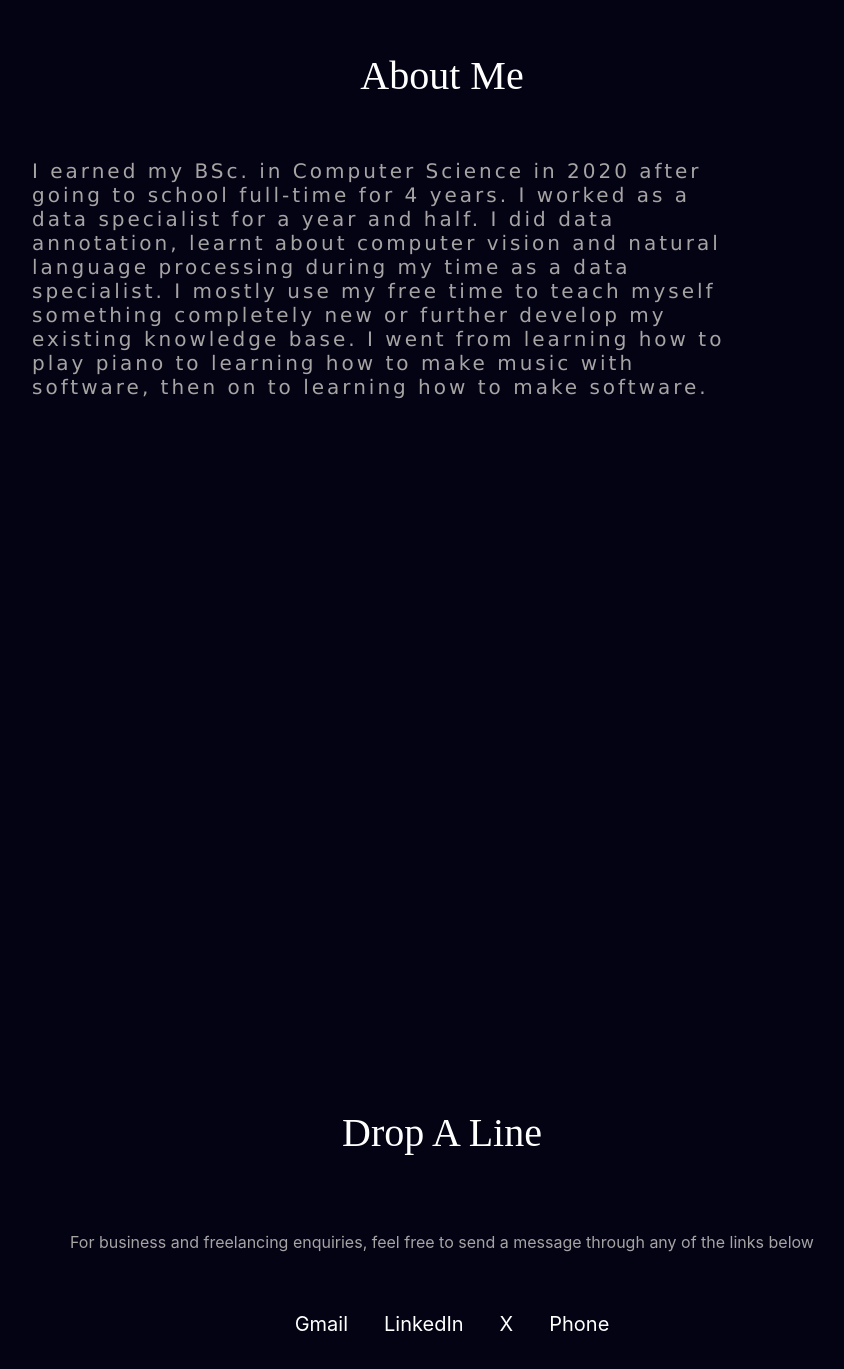
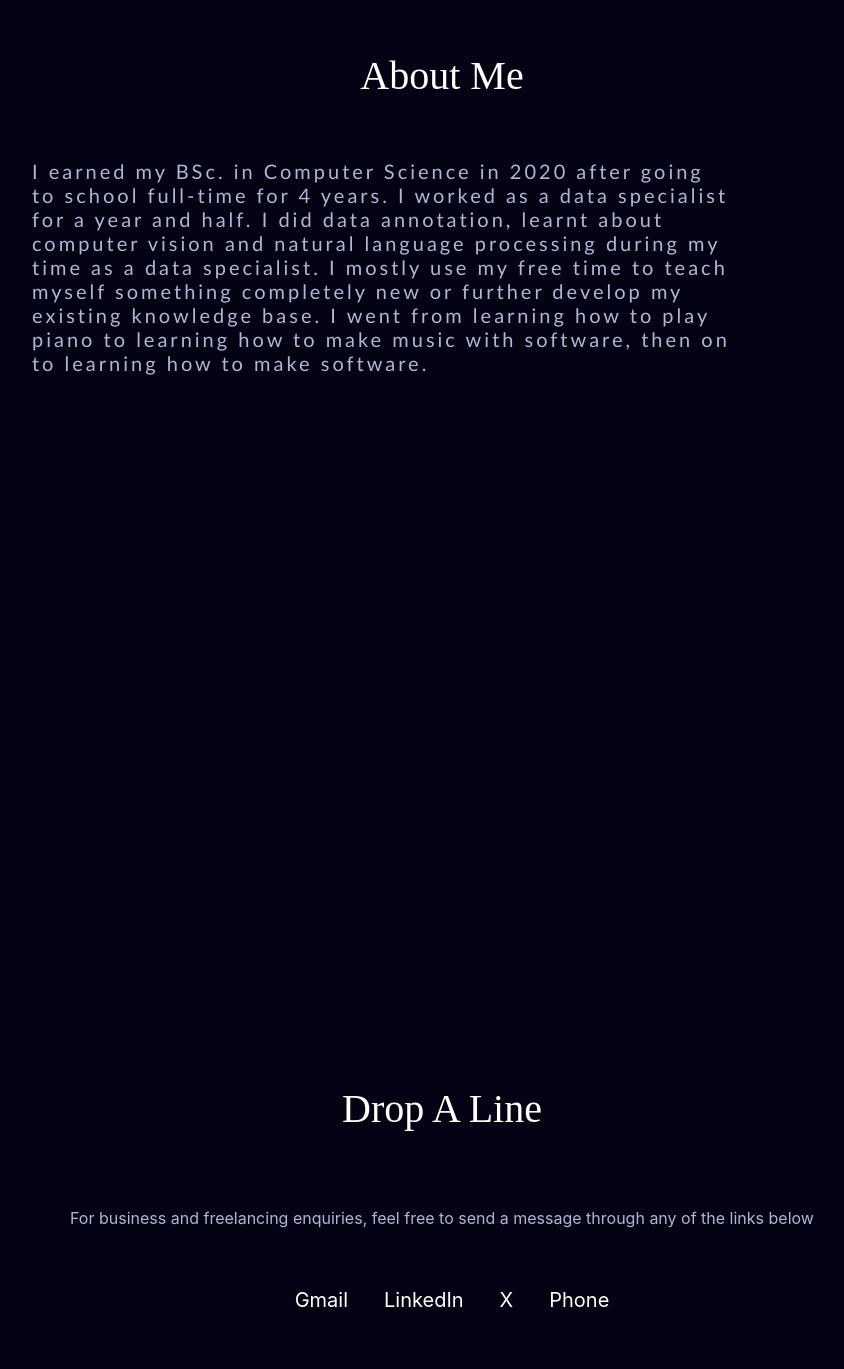
Before and after one commit to TICA-RTG/portfolio, a React (Create React App) app in the folder portfolio/: page / in a window 1280 px wide. Shown: the part 1563-2932 px from the top of the page, without its empty margins (198-1042 px from the left). Built offline with nearby package versions, Linux system fonts and the light colour scheme.

Commit message:
minor adds

```diff
--- a/portfolio/src/index.css
+++ b/portfolio/src/index.css
@@ -229,8 +229,8 @@ h3 {
 }
 .bio p {
   font-size: 20px;
-  font-family:Verdana, Geneva, Tahoma, sans-serif ;
-  color: rgb(167, 164, 164);
+  font-family:'Gill Sans', 'Gill Sans MT', Calibri, 'Trebuchet MS', sans-serif;
+  color: rgb(180, 180, 216);
   letter-spacing: 3px;
 }
 .photo {
@@ -247,7 +247,7 @@ h3 {
   text-align: center;
 }
 .for-business p{
-  color: rgb(167, 164, 164);
+  color: rgb(180, 180, 216);
   padding: 20px;
 }
 .footer {
@@ -277,6 +277,7 @@ h3 {
     width: 100%;
     margin: 0px;
     background-color: rgb(14, 14, 41);
+    box-shadow: 2px 2px 4px rgb(148, 124, 236);
     /* position: absolute;
     transition: all 0.5s ease-out;
     -webkit-transition: all .3s ease; */
```
